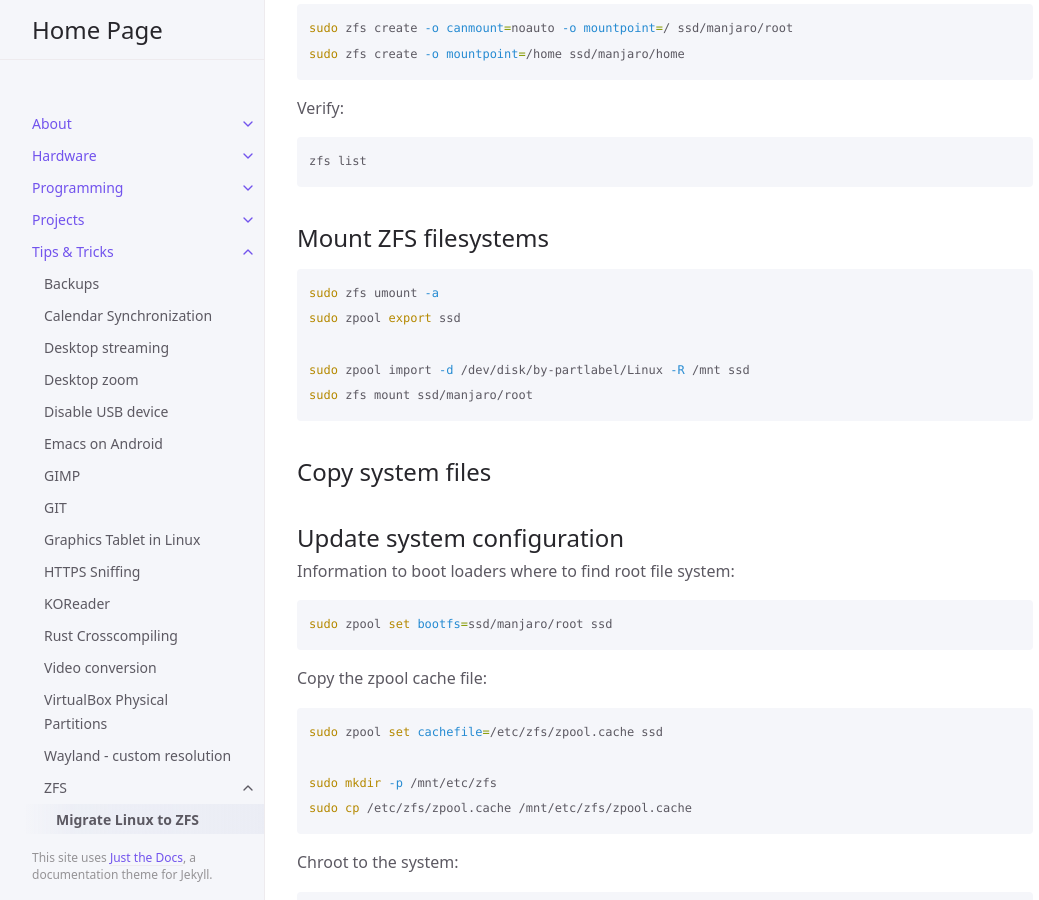
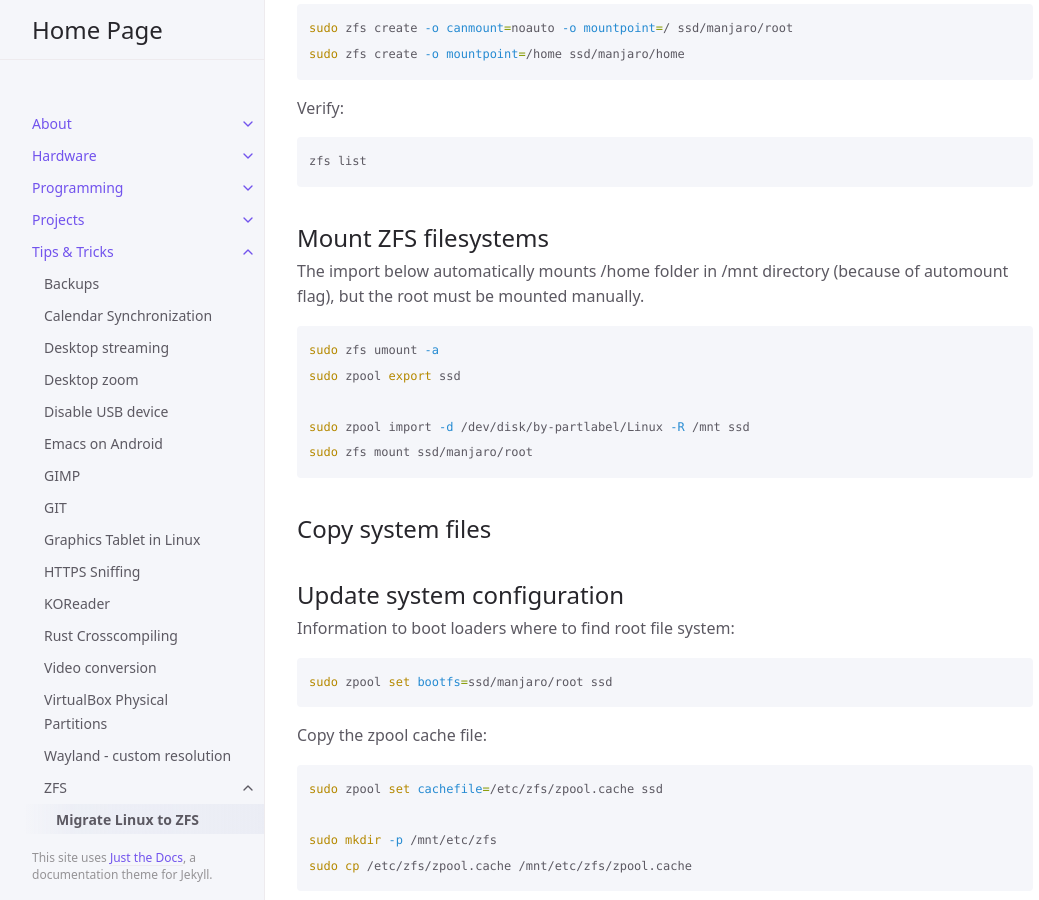
Before and after one commit to marek-g/marek-g.github.io, a Jekyll site: the page built from posts/tips_and_tricks/zfs/migrate_linux_to_zfs.md, in a window 1280 px wide and 900 px high, scrolled down 1593 px. Shown: the whole window, without its empty margins (107-1146 px from the left). Built offline with Jekyll 4.4.1, drawn with Linux system fonts in a browser that asks for light colours.

Commit message:
Add zfs comment

````diff
--- a/posts/tips_and_tricks/zfs/migrate_linux_to_zfs.md
+++ b/posts/tips_and_tricks/zfs/migrate_linux_to_zfs.md
@@ -79,6 +79,8 @@ zfs list
 ```
 
 ## Mount ZFS filesystems
+
+The import below automatically mounts /home folder in /mnt directory (because of automount flag), but the root must be mounted manually.
 
 ```sh
 sudo zfs umount -a
````
